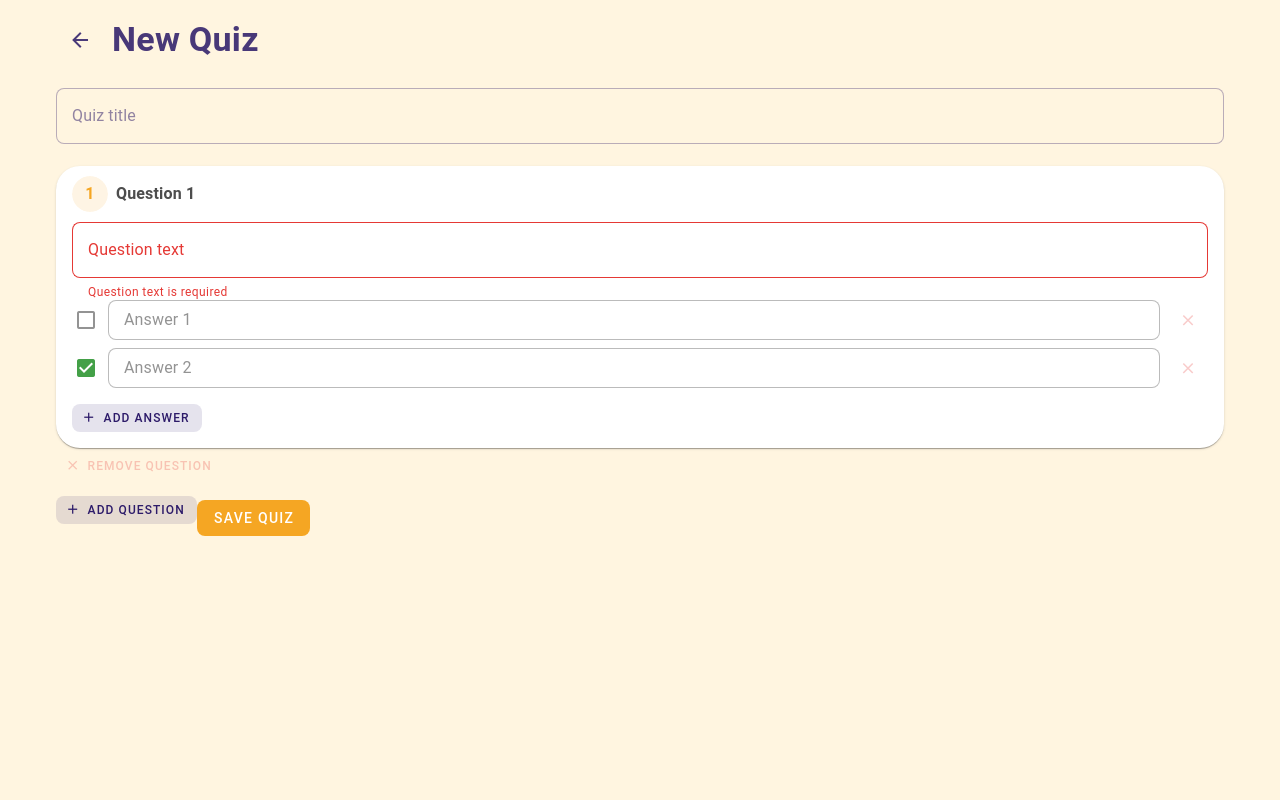
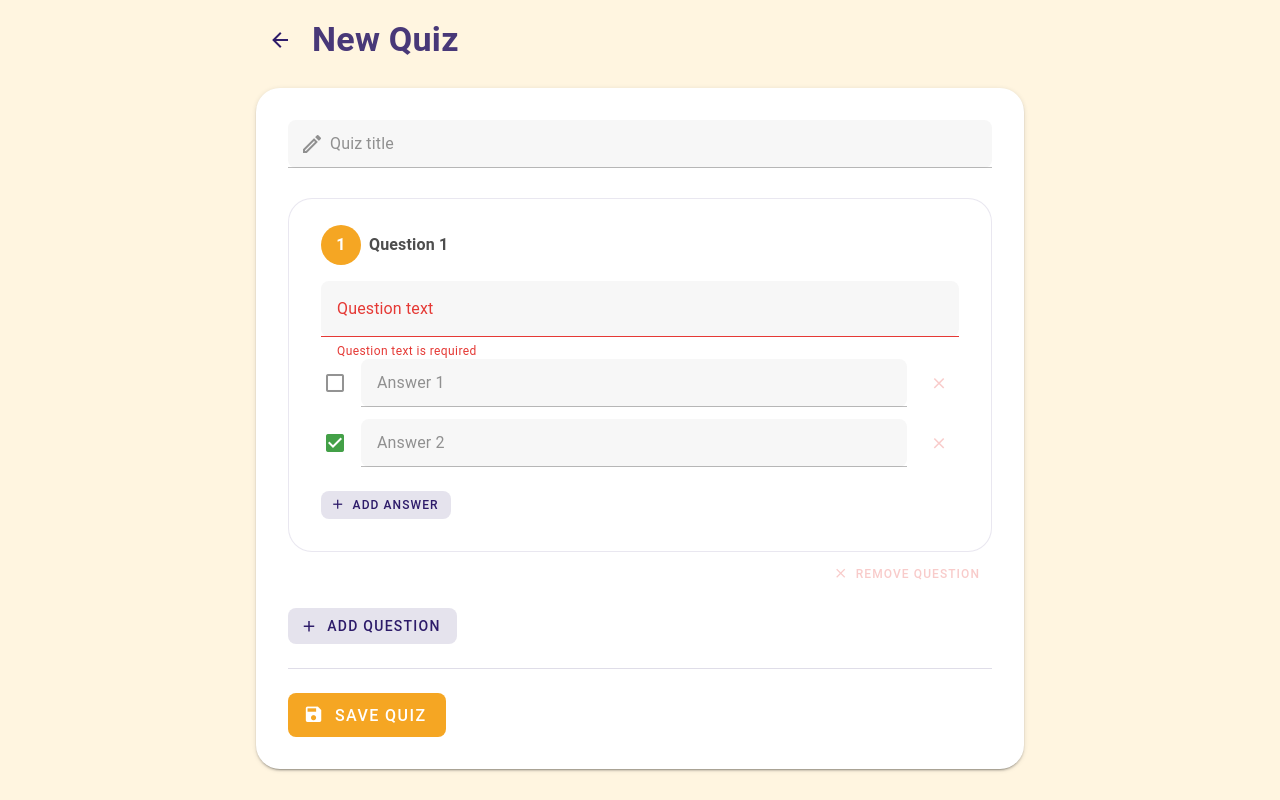
Before and after one commit to thomaslebeau/reequal-quiz-demo, a Vue app: page /quiz/new in a window 1280 px wide. Built offline with nearby package versions, Linux system fonts and the light colour scheme.

Commit message:
fix: design issue for the quizzes

```diff
--- a/src/components/quiz/QuestionEditor.vue
+++ b/src/components/quiz/QuestionEditor.vue
@@ -1,9 +1,9 @@
 <template>
-  <v-card class="question-editor" elevation="1" rounded="xl">
-    <v-card-item>
+  <v-card class="question-editor" elevation="0" rounded="xl">
+    <v-card-item class="pb-0">
       <template #prepend>
-        <v-avatar color="secondary" size="36" variant="tonal">
-          <span class="text-body-1 font-weight-bold">{{ index + 1 }}</span>
+        <v-avatar color="secondary" size="40" variant="flat">
+          <span class="text-body-1 font-weight-bold text-white">{{ index + 1 }}</span>
         </v-avatar>
       </template>
       <v-card-title class="text-subtitle-1 font-weight-bold">
@@ -11,19 +11,20 @@
       </v-card-title>
     </v-card-item>
 
-    <v-card-text>
+    <v-card-text class="pt-4">
       <v-text-field
         data-testid="question-text"
         :error-messages="questionTextError"
         label="Question text"
         :model-value="question.text"
+        variant="filled"
         @update:model-value="updateQuestionText"
       />
 
       <div
         v-for="(answer, i) in question.answers"
         :key="answer.id"
-        class="d-flex align-center ga-2 mb-2"
+        class="d-flex align-center ga-3 mb-3"
       >
         <v-checkbox
           color="success"
@@ -36,10 +37,11 @@
 
         <v-text-field
           :data-testid="`answer-text-${i}`"
-          density="compact"
+          density="comfortable"
           hide-details
           :label="`Answer ${i + 1}`"
           :model-value="answer.text"
+          variant="filled"
           @update:model-value="updateAnswerText(i, $event as string)"
         />
 
@@ -65,7 +67,7 @@
       </v-alert>
 
       <v-btn
-        class="mt-2"
+        class="mt-3"
         color="primary"
         data-testid="add-answer-btn"
         :disabled="question.answers.length >= 4"
@@ -137,3 +139,10 @@
     emitUpdate({ answers })
   }
 </script>
+
+<style scoped>
+  .question-editor {
+    border: 1.5px solid rgb(var(--v-theme-primary), 0.1);
+    padding: 16px;
+  }
+</style>
--- a/src/components/quiz/QuizForm.vue
+++ b/src/components/quiz/QuizForm.vue
@@ -2,15 +2,19 @@
   <v-form class="quiz-form" @submit.prevent="handleSave">
     <v-text-field
       v-model="title"
+      class="mb-2"
       data-testid="quiz-title"
+      density="comfortable"
       :error-messages="titleError"
       label="Quiz title"
+      prepend-inner-icon="mdi-pencil-outline"
+      variant="filled"
     />
 
     <div
       v-for="(question, i) in questions"
       :key="question.id"
-      class="mb-4"
+      class="mb-5"
     >
       <QuestionEditor
         :data-testid="`question-editor-${i}`"
@@ -19,8 +23,8 @@
         @update:question="updateQuestion(i, $event)"
       />
 
+      <div class="d-flex justify-end mt-2">
         <v-btn
-        class="mt-1"
           color="error"
           :data-testid="`remove-question-${i}`"
           :disabled="questions.length <= 1"
@@ -32,18 +36,19 @@
           Remove question
         </v-btn>
       </div>
+    </div>
 
+    <div class="d-flex align-center mb-6">
       <v-btn
-      class="mb-4"
         color="primary"
         data-testid="add-question-btn"
         prepend-icon="mdi-plus"
-      size="small"
         variant="tonal"
         @click="addQuestion"
       >
         Add question
       </v-btn>
+    </div>
 
     <v-alert
       v-if="validationError"
@@ -55,9 +60,13 @@
       {{ validationError }}
     </v-alert>
 
+    <v-divider class="mb-6" />
+
     <v-btn
       color="secondary"
       data-testid="save-btn"
+      prepend-icon="mdi-content-save"
+      size="large"
       variant="flat"
       @click="handleSave"
     >
--- a/src/styles/settings.scss
+++ b/src/styles/settings.scss
@@ -1,6 +1,6 @@
 @use 'vuetify/settings' with (
-  $body-font-family: 'Nunito',
-  $heading-font-family: 'Nunito',
+  $body-font-family: ('Nunito', sans-serif),
+  $heading-font-family: ('Nunito', sans-serif),
   $border-radius-root: 12px,
   $card-border-radius: 16px
 );
--- a/src/styles/theme.ts
+++ b/src/styles/theme.ts
@@ -44,7 +44,7 @@ export const reequal: ThemeDefinition = {
 
 export const defaults = {
   VCard: {
-    rounded: 'lg',
+    rounded: 'xl',
     elevation: 2,
   },
   VBtn: {
@@ -53,13 +53,23 @@ export const defaults = {
   VTextField: {
     variant: 'outlined' as const,
     rounded: 'lg',
+    color: 'primary',
   },
   VTextarea: {
     variant: 'outlined' as const,
     rounded: 'lg',
+    color: 'primary',
   },
   VSelect: {
     variant: 'outlined' as const,
     rounded: 'lg',
+    color: 'primary',
+  },
+  VCheckbox: {
+    color: 'success',
+  },
+  VDivider: {
+    color: 'primary',
+    opacity: 0.15,
   },
 }
--- a/src/views/QuizEditorView.vue
+++ b/src/views/QuizEditorView.vue
@@ -1,7 +1,8 @@
 <template>
-  <v-container>
+  <v-container class="quiz-editor-view" style="max-width: 800px;">
     <div class="d-flex align-center ga-2 mb-6">
       <v-btn
+        color="primary"
         data-testid="back-btn"
         icon="mdi-arrow-left"
         variant="text"
@@ -17,12 +18,15 @@
       <div class="text-h6">Quiz not found</div>
     </div>
 
-    <QuizForm
-      v-else
-      data-testid="quiz-form"
-      :quiz="quiz"
-      @save="handleSave"
-    />
+    <v-card v-else elevation="2" rounded="xl">
+      <v-card-text class="pa-8">
+        <QuizForm
+          data-testid="quiz-form"
+          :quiz="quiz"
+          @save="handleSave"
+        />
+      </v-card-text>
+    </v-card>
   </v-container>
 </template>
 
```
Lines whose indentation alone changed are shown as unchanged.
